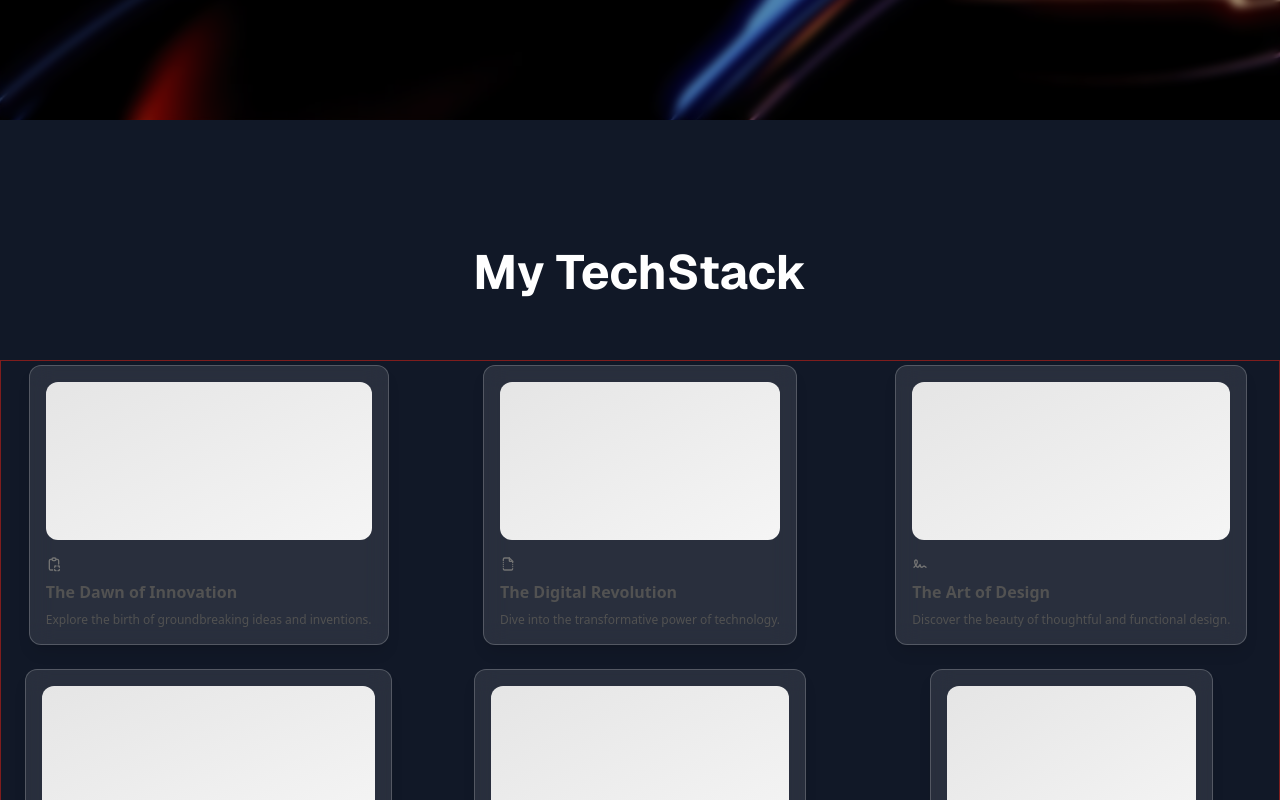
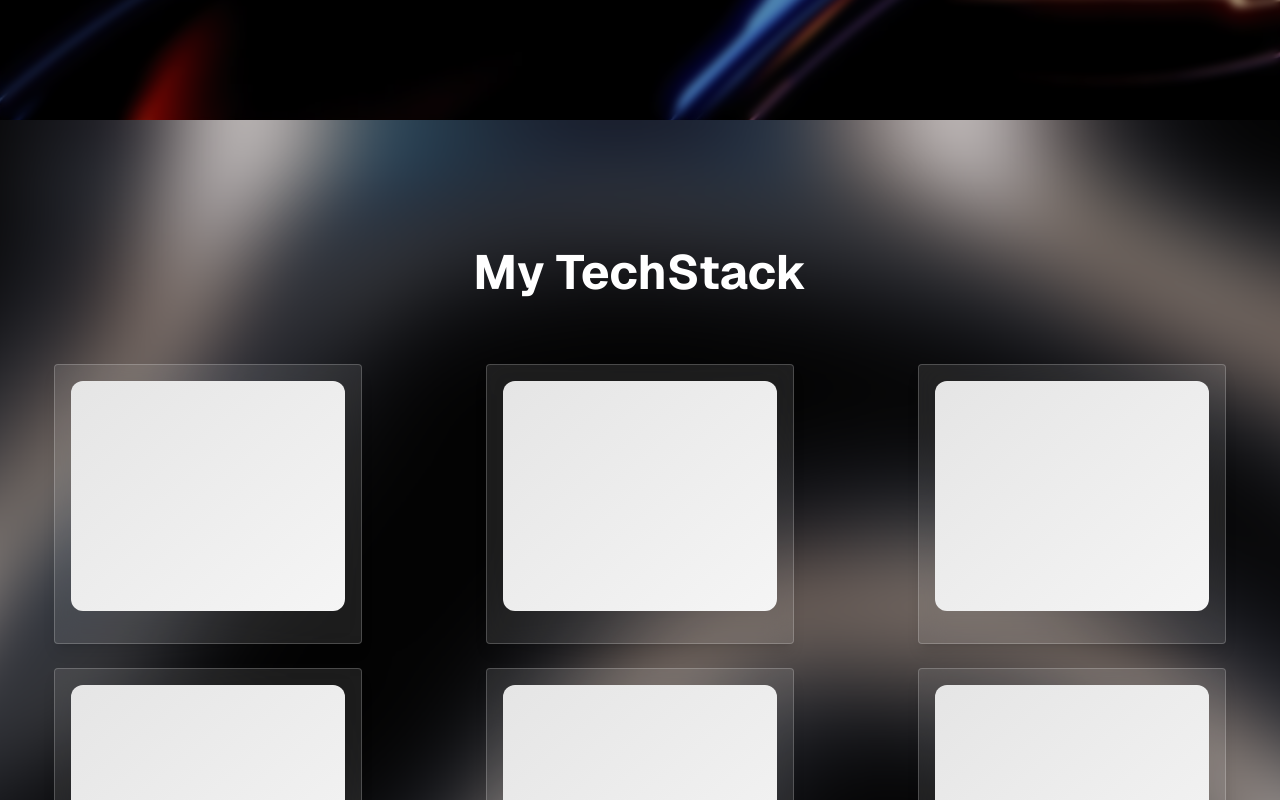
Before and after one commit to abelshinev/portfolio-v2, a Next.js app: page / in a window 1280 px wide. Shown: the part 680-1480 px from the top of the page. Built offline with nearby package versions, Linux system fonts and the light colour scheme.

Commit message:
feat: Glass effect

```diff
--- a/components/bento-grid-demo.tsx
+++ b/components/bento-grid-demo.tsx
@@ -13,7 +13,7 @@ import {
 
 export function BentoGridDemo() {
   return (
-    <BentoGrid className="w-full border border-red-900">
+    <BentoGrid className="w-full">
       {items.map((item, i) => (
         <BentoGridItem
           key={i}
--- a/components/pages/TechStack.js
+++ b/components/pages/TechStack.js
@@ -5,7 +5,7 @@ export default function TechStack() {
 
   return (
 
-      <div className="h-[108vh] bg-gray-900 bg-cover bg-center ">
+      <div className="h-[108vh] bg-tsbg bg-cover bg-center ">
         <div className="h-full flex flex-col items-center text-white">
           <h1 className="text-5xl m-32 mb-16 font-bold">My TechStack</h1>
           <BentoGridDemo />
--- a/components/ui/bento-grid.tsx
+++ b/components/ui/bento-grid.tsx
@@ -38,19 +38,12 @@ export const BentoGridItem = ({
 
       <div
         className={cn(
-          "group/bento row-span-1 flex flex-col justify-between space-y-4 rounded-xl border border-white/20 bg-white/10 backdrop-blur-md p-4 shadow-lg transition duration-200 hover:shadow-2xl dark:bg-white/5",
+          "group/bento row-span-1 flex flex-col justify-between space-y-4 rounded-sm border border-white/20 bg-white/10 backdrop-blur-md p-4 shadow-lg transition duration-200 hover:shadow-2xl w-[24vw] dark:bg-white/5",
           className
         )}
       >
         {header}
         <div className="transition duration-200 group-hover/bento:translate-x-2">
-          {icon}
-          <div className="mt-2 mb-2 font-sans font-bold text-neutral-600 dark:text-neutral-200">
-            {title}
-          </div>
-          <div className="font-sans text-xs font-normal text-neutral-600 dark:text-neutral-300">
-            {description}
-          </div>
         </div>
       </div>
     </div>
--- a/tailwind.config.js
+++ b/tailwind.config.js
@@ -60,6 +60,7 @@ module.exports = {
       },
 	  backgroundImage: {
 		herobg: 'url("/herobg7.jpg")',
+		tsbg: 'url("/techstackbg.png")',
 	  },
   	}
   },
```
Also changed, not shown: public/techstackbg.png (added).
